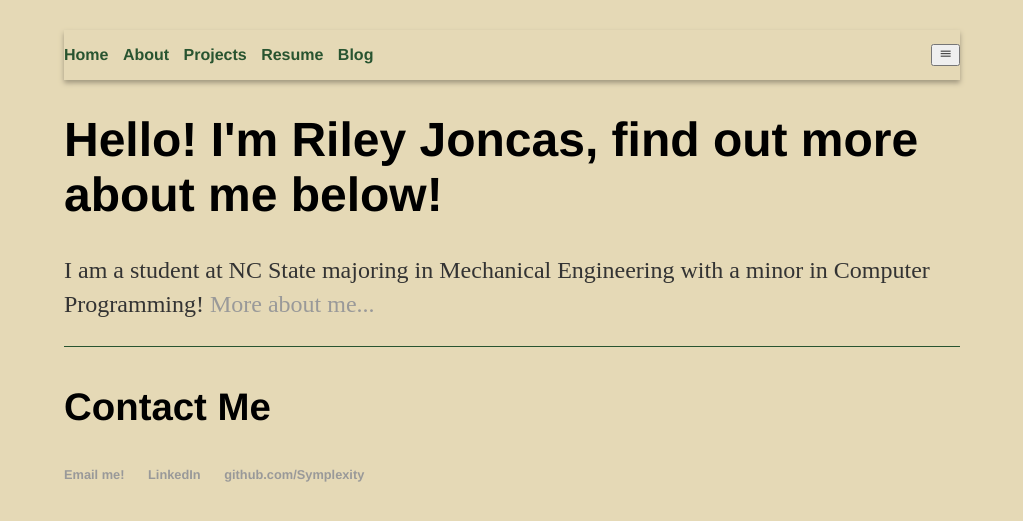
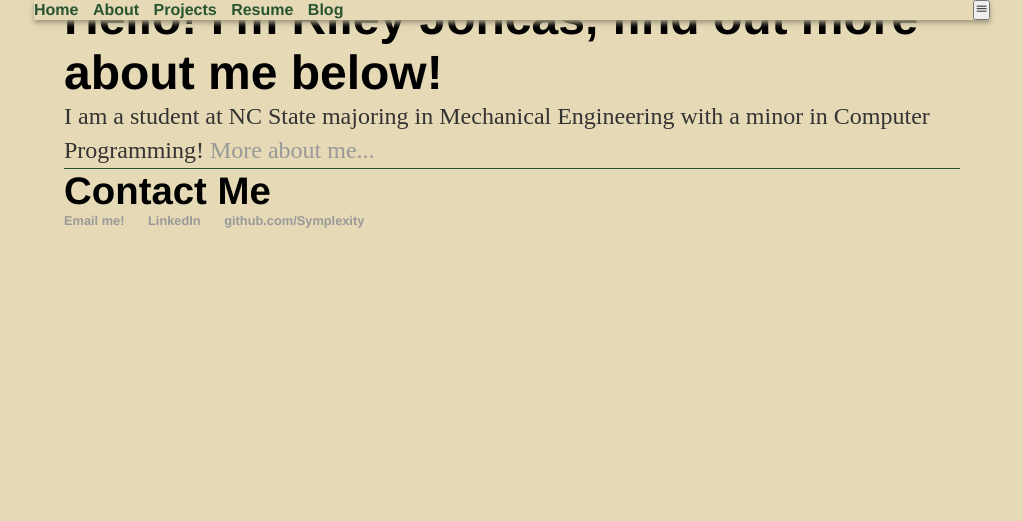
Before and after one commit to Symplexity/Symplexity.github.io, a Jekyll site: the page built from index.html, in a window 1280 px wide. Shown: the top 521 px of the page, without its empty margins (128-1151 px from the left). Built offline with Jekyll 4.4.1, drawn with Linux system fonts in a browser that asks for light colours.

Commit message:
Update main.css
Styling the nav bar

```diff
--- a/css/main.css
+++ b/css/main.css
@@ -14,6 +14,12 @@
     --bolder-font: 900;
 }
 
+* {
+    margin: 0;
+    padding: 0;
+    box-sizing: border-box;
+}
+
 html {
     background-color: var(--tan);
 }
@@ -27,6 +33,7 @@
 
 /* Nav bar styling */
 nav {
+    margin: -30px;
     position: sticky;
     top: 0;
     left: 0;
```
